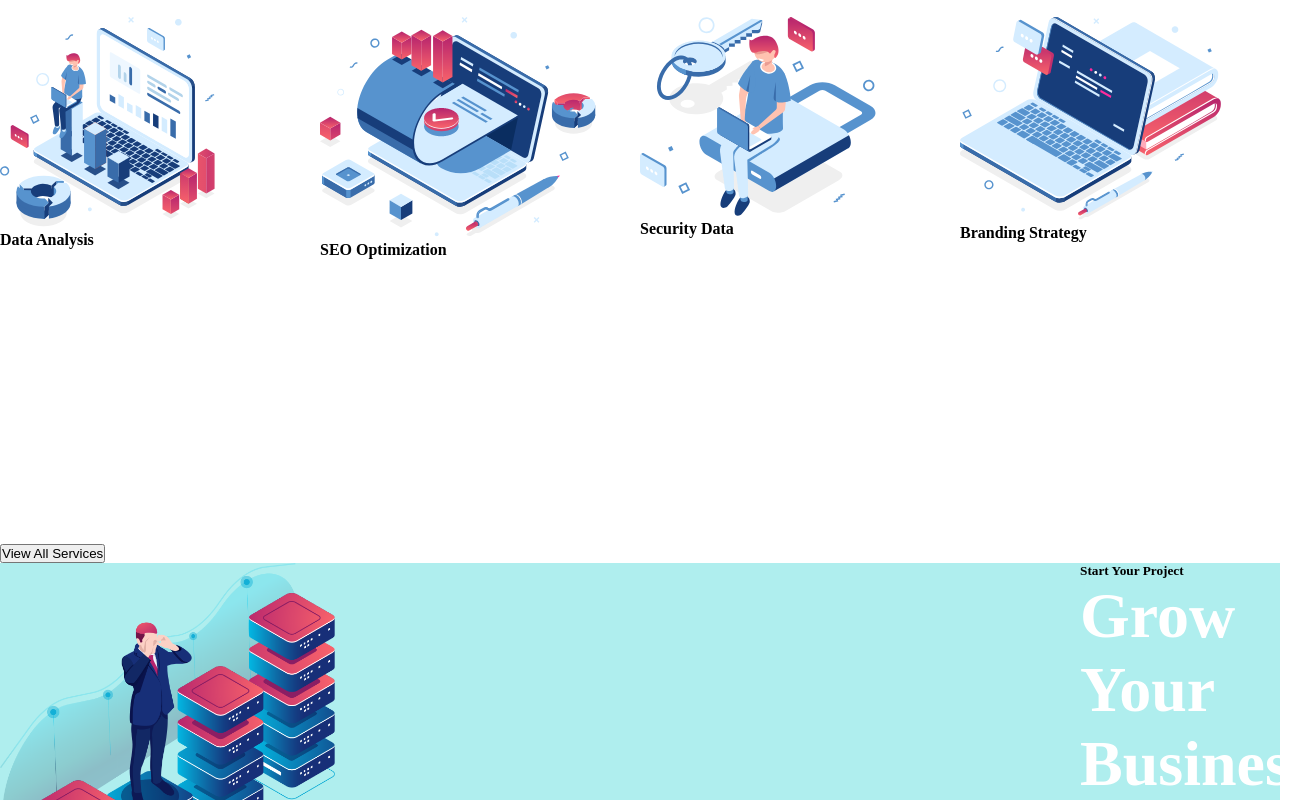
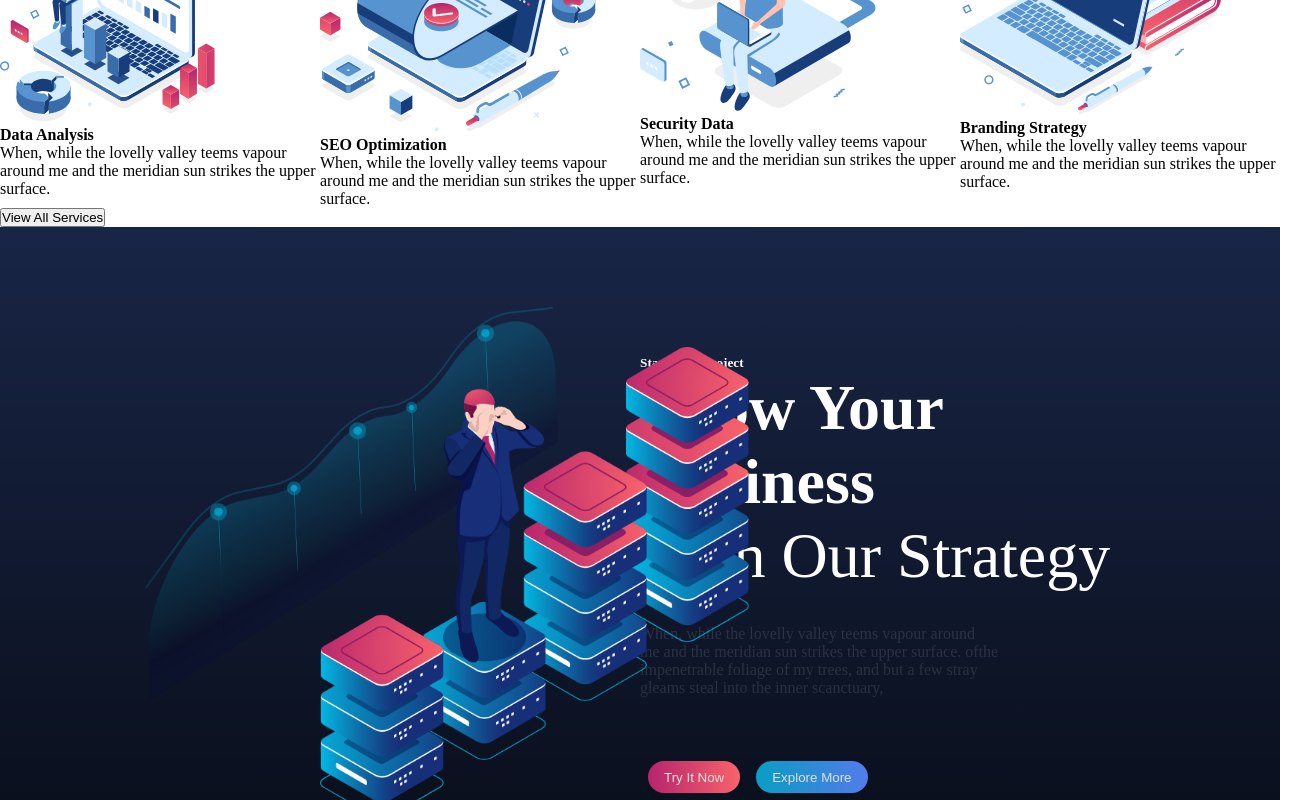
Before and after one commit to andreadebortoli2/proj-html-vuejs, a Vue app: page / in a window 1280 px wide. Shown: the part 840-1640 px from the top of the page, 1315 px wide, since content can reach past the window. Built offline with nearby package versions, Linux system fonts and the light colour scheme.

Commit message:
add start project style

```diff
--- a/src/assets/AppStyle.scss
+++ b/src/assets/AppStyle.scss
@@ -1,6 +1,7 @@
 @use './partials/Variables.scss' as *;
 @use './partials/HeaderStyle';
-@use './partials/BlueCard';
+@use './partials/StartProjectStyle';
+
 
 * {
     margin: 0;
--- a/src/assets/partials/_BlueCard.scss
+++ /dev/null
@@ -1,30 +0,0 @@
-@use './Variables.scss' as *;
-
-.title {
-    color: $text-color-secondary;
-
-    font-weight: 100;
-    font-size: 4rem;
-}
-
-.title.bold {
-    font-weight: 900;
-}
-
-
-p {
-    color: $text-color-bluecard;
-    font-size: 1.5rem;
-    font-weight: 100;
-    padding: 2rem 0 4rem;
-    width: 50%
-}
-
-.try {
-    @include button-try
-}
-
-.explore {
-    @include button-explore;
-
-}
--- a/src/assets/partials/_HeaderStyle.scss
+++ b/src/assets/partials/_HeaderStyle.scss
@@ -55,6 +55,35 @@
             width: 50%;
             padding-right: 4rem;
             flex-grow: 2;
+
+            .title {
+                color: $text-color-secondary;
+
+                font-weight: 100;
+                font-size: 4rem;
+            }
+
+            .title.bold {
+                font-weight: 900;
+            }
+
+
+            p {
+                color: $text-color-bluecard;
+                font-size: 1.5rem;
+                font-weight: 100;
+                padding: 2rem 0 4rem;
+                width: 50%
+            }
+
+            .try {
+                @include button-try
+            }
+
+            .explore {
+                @include button-explore;
+
+            }
         }
 
         .right {
--- /dev/null
+++ b/src/assets/partials/_StartProjectStyle.scss
@@ -0,0 +1,68 @@
+@use './Variables.scss' as *;
+
+#start_project {
+    @include background-primary;
+
+    .container {
+
+        display: flex;
+        justify-content: space-between;
+        position: relative;
+        padding: 5rem 0 2rem;
+
+        .left {
+            width: 50%;
+            text-align: center;
+
+            img {
+                height: 70%;
+            }
+
+            .top_image {
+                position: absolute;
+                top: 7.5rem;
+                left: 16rem;
+            }
+        }
+
+        .right {
+            width: 50%;
+            padding-right: 4rem;
+            margin-top: 3rem;
+            flex-grow: 2;
+
+            h5 {
+                color: $text-color-secondary;
+            }
+
+            .title {
+                color: $text-color-secondary;
+
+                font-weight: 100;
+                font-size: 4rem;
+            }
+
+            .title.bold {
+                font-weight: 900;
+            }
+
+
+            p {
+                color: $text-color-bluecard;
+                font-size: 1rem;
+                font-weight: 100;
+                padding: 2rem 0 4rem;
+                width: 70%
+            }
+
+            .try {
+                @include button-try
+            }
+
+            .explore {
+                @include button-explore;
+
+            }
+        }
+    }
+}
--- a/src/components/Main/StartProject.vue
+++ b/src/components/Main/StartProject.vue
@@ -20,6 +20,7 @@ export default {
 
 <template>
     <div id="start_project">
+        <div class="container">
             <div class="left">
                 <img src="/public/images/nemoodar.png" alt="">
                 <img class="top_image" src="/public/images/men-data.png" alt="">
@@ -28,31 +29,7 @@ export default {
                 <BlueCard :card="card" />
             </div>
         </div>
+    </div>
 </template>
 
-<style scoped>
-#start_project {
-    background-color: paleturquoise;
-    display: flex;
-    justify-content: space-between;
-
-    .left {
-        width: 200px;
-        position: relative;
-
-        img {
-            width: 300px;
-        }
-
-        .top_image {
-            position: absolute;
-            top: 30px;
-            left: 35px;
-        }
-    }
-
-    .right {
-        width: 200px;
-    }
-}
-</style>
+<style scoped></style>
```
Lines whose indentation alone changed are shown as unchanged.
